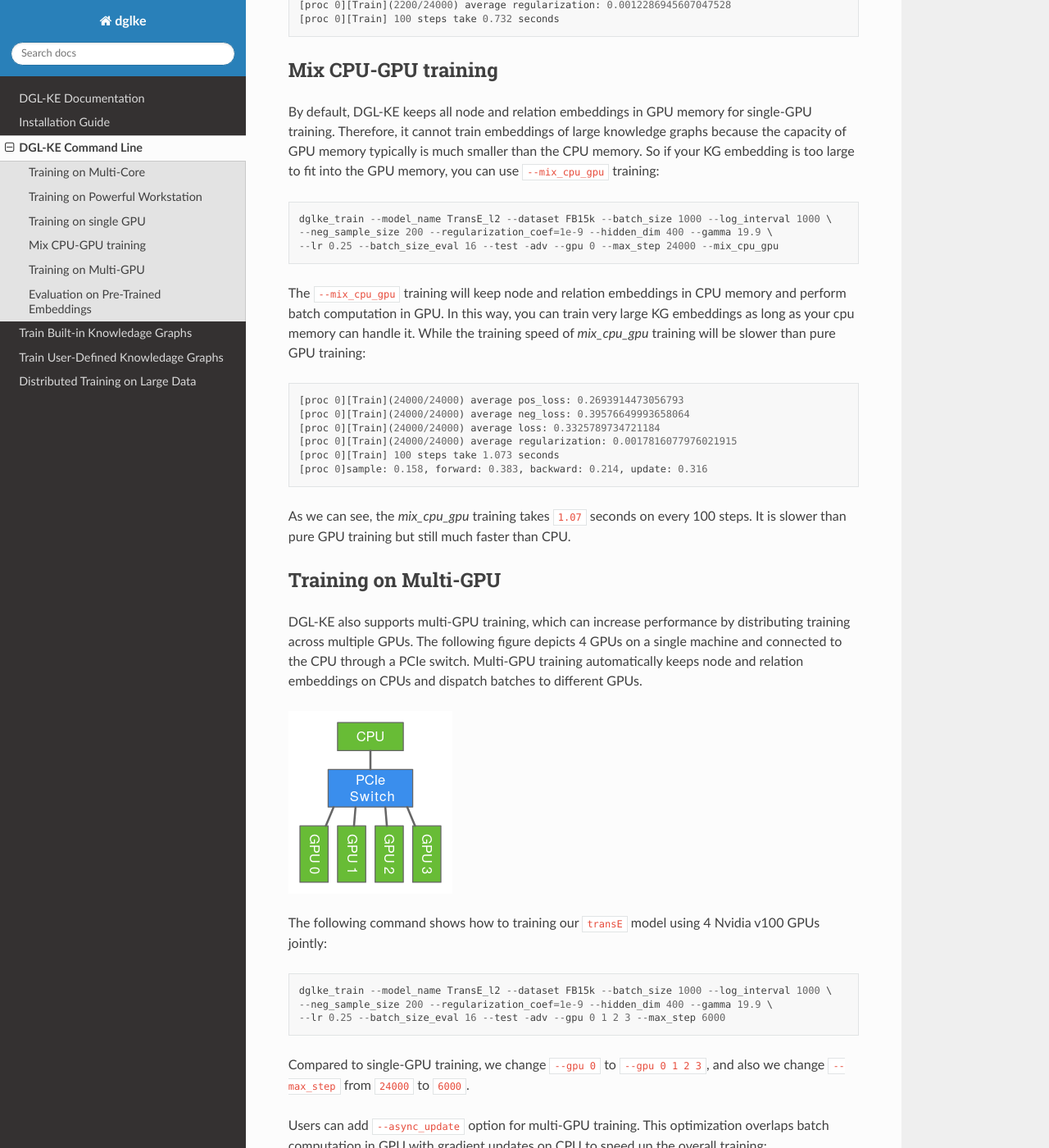
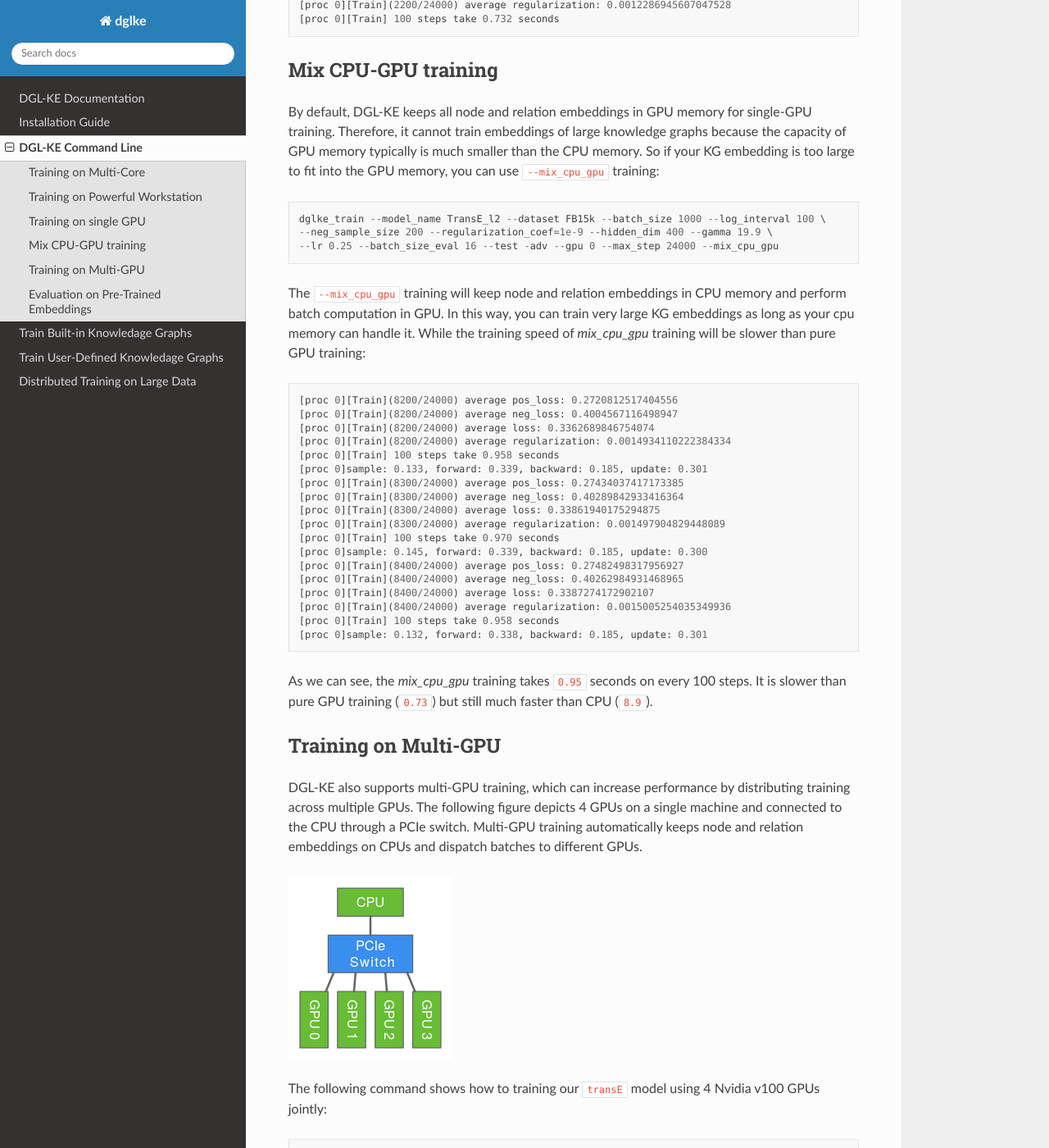
Before and after one commit to awslabs/dgl-ke, a Sphinx documentation site: the page built from docs/source/hyper_param.rst, in a window 1280 px wide and 1400 px high, scrolled down 4435 px. Shown: the whole window at 82% size. Built offline with Sphinx 7.4.7 and the Read the Docs theme 2.0.0, drawn with Linux system fonts in a browser that asks for light colours.

Commit message:
Update doc (#58)
* remove imge

* update

* update

* update

* update

* update

* update

* update

* update

* update

* update doc

* update doc

* update

* update doc

* update

* update

```diff
--- a/docs/source/hyper_param.rst
+++ b/docs/source/hyper_param.rst
@@ -154,20 +154,32 @@ Mix CPU-GPU training
 
 By default, DGL-KE keeps all node and relation embeddings in GPU memory for single-GPU training. Therefore, it cannot train embeddings of large knowledge graphs because the capacity of GPU memory typically is much smaller than the CPU memory. So if your KG embedding is too large to fit into the GPU memory, you can use ``--mix_cpu_gpu`` training::
 
-    dglke_train --model_name TransE_l2 --dataset FB15k --batch_size 1000 --log_interval 1000 \
+    dglke_train --model_name TransE_l2 --dataset FB15k --batch_size 1000 --log_interval 100 \
     --neg_sample_size 200 --regularization_coef=1e-9 --hidden_dim 400 --gamma 19.9 \
     --lr 0.25 --batch_size_eval 16 --test -adv --gpu 0 --max_step 24000 --mix_cpu_gpu
 
 The ``--mix_cpu_gpu`` training will keep node and relation embeddings in CPU memory and perform batch computation in GPU. In this way, you can train very large KG embeddings as long as your cpu memory can handle it. While the training speed of *mix_cpu_gpu* training will be slower than pure GPU training::
 
-    [proc 0][Train](24000/24000) average pos_loss: 0.2693914473056793
-    [proc 0][Train](24000/24000) average neg_loss: 0.39576649993658064
-    [proc 0][Train](24000/24000) average loss: 0.3325789734721184
-    [proc 0][Train](24000/24000) average regularization: 0.0017816077976021915
-    [proc 0][Train] 100 steps take 1.073 seconds
-    [proc 0]sample: 0.158, forward: 0.383, backward: 0.214, update: 0.316
+   [proc 0][Train](8200/24000) average pos_loss: 0.2720812517404556
+   [proc 0][Train](8200/24000) average neg_loss: 0.4004567116498947
+   [proc 0][Train](8200/24000) average loss: 0.3362689846754074
+   [proc 0][Train](8200/24000) average regularization: 0.0014934110222384334
+   [proc 0][Train] 100 steps take 0.958 seconds
+   [proc 0]sample: 0.133, forward: 0.339, backward: 0.185, update: 0.301
+   [proc 0][Train](8300/24000) average pos_loss: 0.27434037417173385
+   [proc 0][Train](8300/24000) average neg_loss: 0.40289842933416364
+   [proc 0][Train](8300/24000) average loss: 0.33861940175294875
+   [proc 0][Train](8300/24000) average regularization: 0.001497904829448089
+   [proc 0][Train] 100 steps take 0.970 seconds
+   [proc 0]sample: 0.145, forward: 0.339, backward: 0.185, update: 0.300
+   [proc 0][Train](8400/24000) average pos_loss: 0.27482498317956927
+   [proc 0][Train](8400/24000) average neg_loss: 0.40262984931468965
+   [proc 0][Train](8400/24000) average loss: 0.3387274172902107
+   [proc 0][Train](8400/24000) average regularization: 0.0015005254035349936
+   [proc 0][Train] 100 steps take 0.958 seconds
+   [proc 0]sample: 0.132, forward: 0.338, backward: 0.185, update: 0.301
 
-As we can see, the *mix_cpu_gpu* training takes ``1.07`` seconds on every 100 steps. It is slower than pure GPU training but still much faster than CPU.
+As we can see, the *mix_cpu_gpu* training takes ``0.95`` seconds on every 100 steps. It is slower than pure GPU training (``0.73``) but still much faster than CPU (``8.9``).
 
 
 Training on Multi-GPU
```
